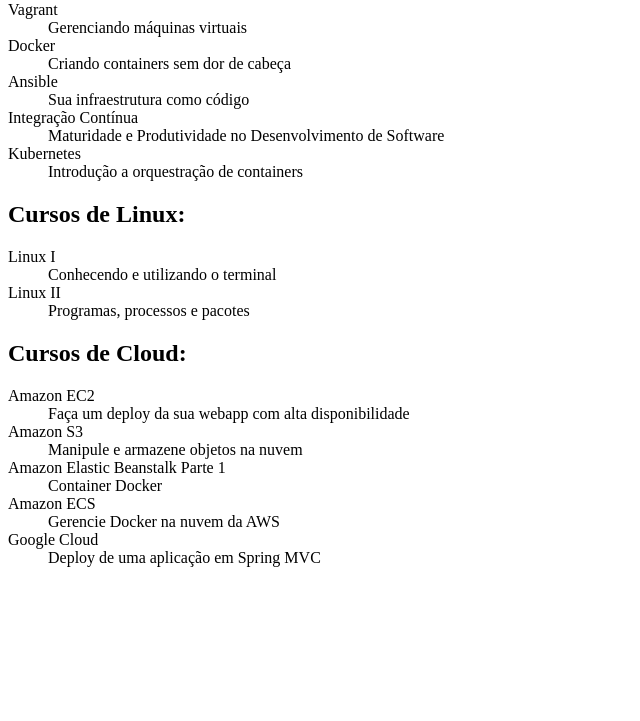
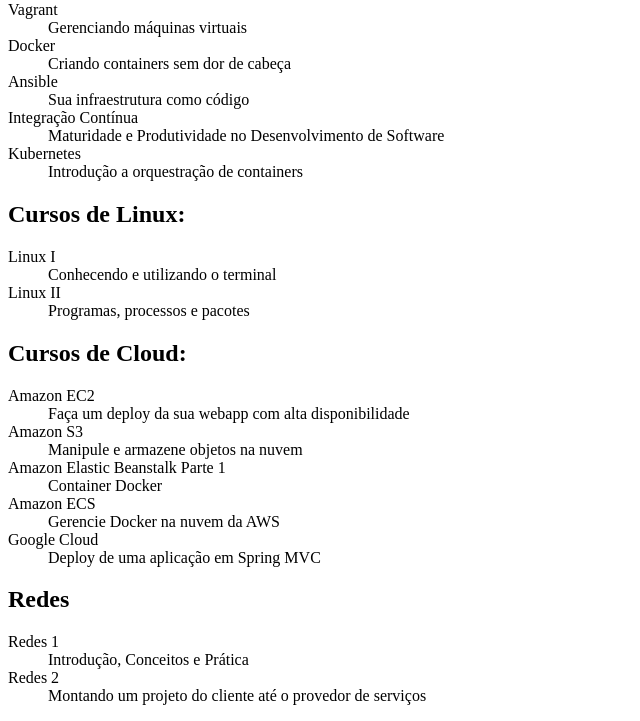
Before and after one commit to nlnadialigia/git-github-alura, a plain HTML site: page index.html in a window 1280 px wide. Shown: the part 79-800 px from the top of the page, without its empty margins (0-640 px from the left). Drawn offline with Linux system fonts and the light colour scheme.

Commit message:
Lista de cursos de redes

```diff
--- a/index.html
+++ b/index.html
@@ -56,6 +56,16 @@
     <dt>Google Cloud</dt>
     <dd>Deploy de uma aplicação em Spring MVC</dd>
   </dl>
+
+  <h2>Redes</h2>
+
+  <dl>
+    <dt>Redes 1</dt>
+    <dd>Introdução, Conceitos e Prática</dd>
+
+    <dt>Redes 2</dt>
+    <dd>Montando um projeto do cliente até o provedor de serviços</dd>
+  </dl>
 </body>
 
 </html>
```
